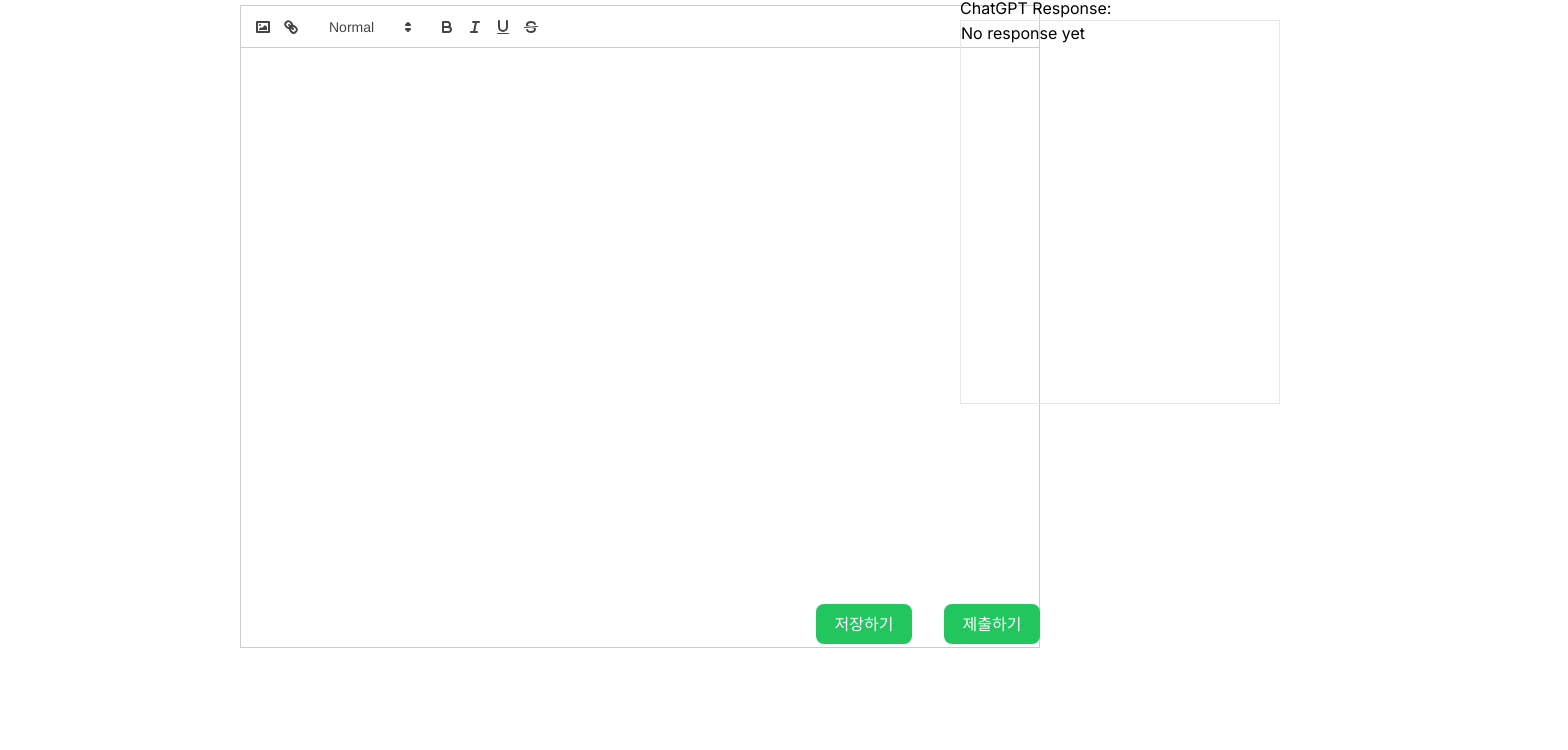
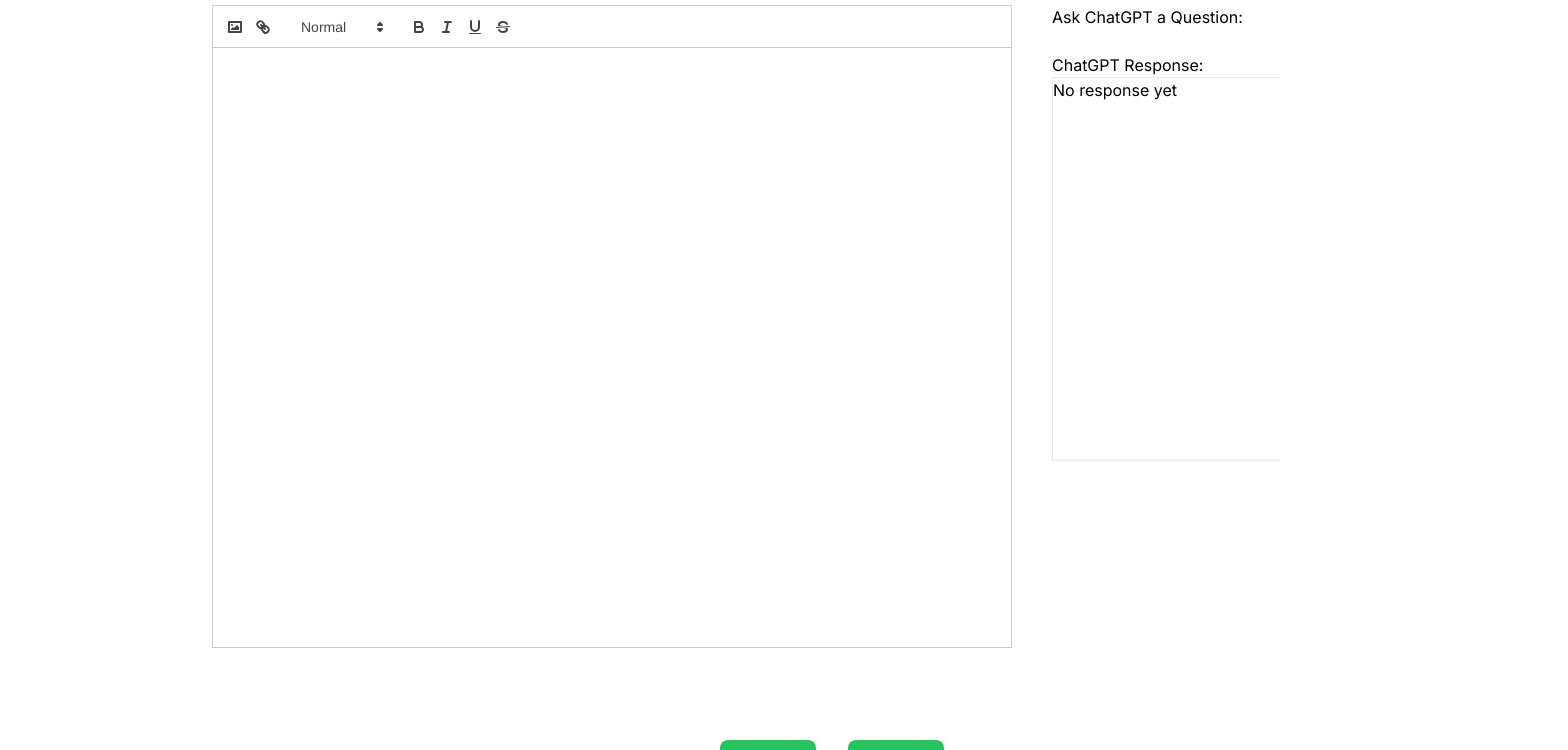
Before and after one commit to kimwoojin123/eod, a Next.js app: page /ideaApply/ideaWrite in a window 1280 px wide. Shown: the part 196-946 px from the top of the page, 1568 px wide, since content can reach past the window. Before the commit the page ends 896 px from the top, so only its background shows below. Built offline with nearby package versions, Linux system fonts and the light colour scheme.

Commit message:
페이지 내 요소 위치 조정

```diff
--- a/app/ideaApply/ideaWrite/page.tsx
+++ b/app/ideaApply/ideaWrite/page.tsx
@@ -102,17 +102,19 @@ export default function IdeaWrite(){
   };
 
   return (
-    <div>
-      <div className='flex flex-col justify-center items-center h-screen'>
+    <div className='w-screen overflow-x-hidden'>
+      <div className='flex flex-col justify-center items-center h-screen mr-20'>
         <h1 className='font-bold text-3xl mb-5'>아이디어 작성</h1>
         <div className='w-screen flex justify-center mb-2'>
-        <label htmlFor='title'>제목</label>
-        <input className = 'ml-10 w-1/3 border-gray-400 border' type='text' id='title' value={title} onChange={(e)=>handleTitleChange(e.target.value)} />
+          <label htmlFor='title'>제목</label>
+          <input className='ml-10 w-1/3 border-gray-400 border' type='text' id='title' value={title} onChange={(e) => handleTitleChange(e.target.value)} />
         </div>
-        <DynamicTextEditor value={editorValue} onChange={handleEditorChange} />
+        <div className="flex justify-center ml-96 w-screen">
+          <DynamicTextEditor value={editorValue} onChange={handleEditorChange} />
+          <GptAI />
+        </div>
       </div>
-      <GptAI />
-      <div className='flex justify-center relative left-72 bottom-14'>
+      <div className='flex justify-center mt-20 ml-96'>
         <div className='flex w-56 justify-between'>
           <button className='w-24 h-10 bg-green-500 text-white rounded-lg'>저장하기</button>
           <button onClick={handleSubmit} className='w-24 h-10 bg-green-500 text-white rounded-lg'>제출하기</button>
@@ -133,9 +135,9 @@ export default function IdeaWrite(){
             left: "0",
           },
           content: {
-            display:"flex",
-            flexDirection : "column",
-            alignItems : 'center',
+            display: "flex",
+            flexDirection: "column",
+            alignItems: 'center',
             width: "360px",
             height: "180px",
             zIndex: "150",
@@ -157,5 +159,5 @@ export default function IdeaWrite(){
         <button className="w-40 h-10 rounded-2xl bg-gray-200 mt-5" onClick={closeModal}>닫기</button>
       </Modal>
     </div>
-  )
+  );
 }
--- a/app/ui/ideaWrite/gptAI.tsx
+++ b/app/ui/ideaWrite/gptAI.tsx
@@ -28,7 +28,7 @@ export default function GptAI() {
     }
   };
   return (
-    <div className='absolute left-3/4 bottom-1/4'>
+    <div className='ml-10'>
       <h1>Ask ChatGPT a Question:</h1>
       <form onSubmit={handleAskQuestion}>
       <input
```
